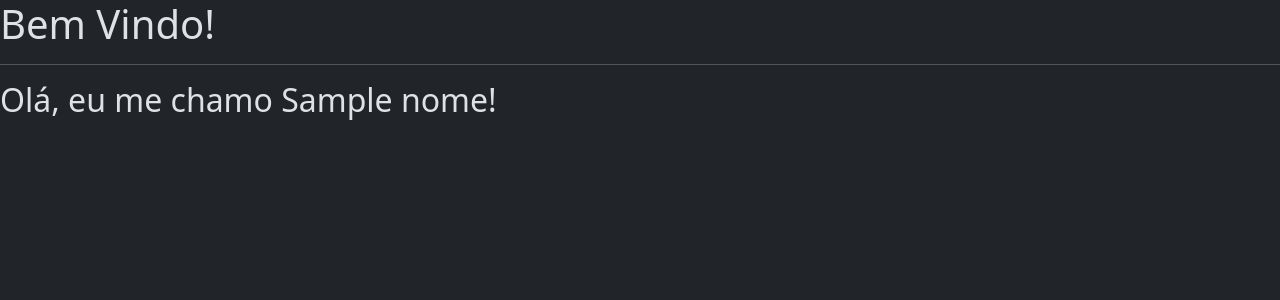
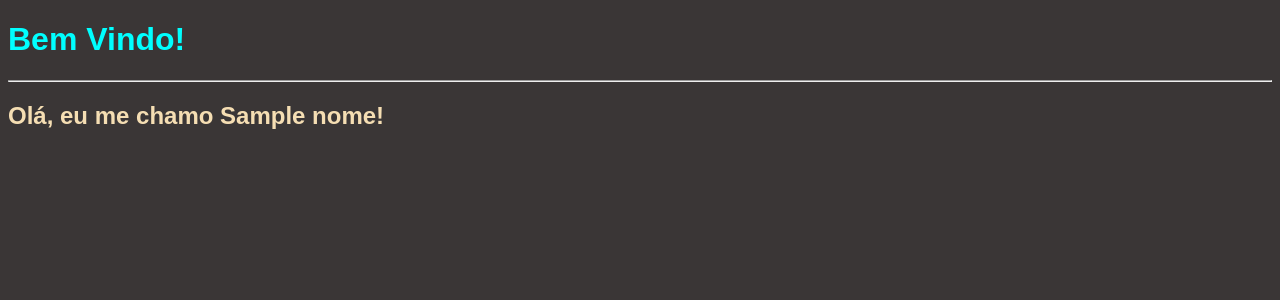
Before and after one commit to TiagoAlbuquerqueSantos/Django-Web-Aplication, a Django app: template home/templates/home.html in a window 1280 px wide. Shown: the top 300 px of the page. Run offline with Django 5.2, Linux system fonts and the light colour scheme; the template is opened without the code that fills it: most values are stand-ins (such as "Sample title", 1, 10 or a date in 2020).

Commit message:
Estilização
Foi criado um arquivo css para estilizar a página.

```diff
--- a/home/templates/home.html
+++ b/home/templates/home.html
@@ -1,15 +1,16 @@
+{% load static %}
+
 <!doctype html>
 <html lang="pt-br" data-bs-theme="dark">
   <head>
     <meta charset="utf-8">
     <meta name="viewport" content="width=device-width, initial-scale=1">
     <title>Home Page</title>
-    <link href="https://cdn.jsdelivr.net/npm/bootstrap@5.3.7/dist/css/bootstrap.min.css" rel="stylesheet" integrity="sha384-LN+7fdVzj6u52u30Kp6M/trliBMCMKTyK833zpbD+pXdCLuTusPj697FH4R/5mcr" crossorigin="anonymous">
-  </head>
+    <link rel="stylesheet" href="{% static 'home/styles/home.css'%}">
+</head>
   <body>
     <h1>Bem Vindo!</h1>
     <hr>
     <h2>Olá, eu me chamo {{nome}}!</h2>
-    <script src="https://cdn.jsdelivr.net/npm/bootstrap@5.3.7/dist/js/bootstrap.bundle.min.js" integrity="sha384-ndDqU0Gzau9qJ1lfW4pNLlhNTkCfHzAVBReH9diLvGRem5+R9g2FzA8ZGN954O5Q" crossorigin="anonymous"></script>
   </body>
 </html>
--- a/primeiro_projeto/settings.py
+++ b/primeiro_projeto/settings.py
@@ -117,7 +117,7 @@ USE_TZ = True
 # https://docs.djangoproject.com/en/5.2/howto/static-files/
 
 STATIC_URL = 'static/'
-STATIC_FILES_DIRS = [os.path.join(BASE_DIR, 'templates/static')]
+STATICFILES_DIRS = [os.path.join(BASE_DIR, 'templates/static')]
 
 # Default primary key field type
 # https://docs.djangoproject.com/en/5.2/ref/settings/#default-auto-field
--- /dev/null
+++ b/templates/static/home/styles/home.css
@@ -0,0 +1,14 @@
+
+
+body {
+    background-color: rgb(58, 54, 54);
+    font-family: Arial, Helvetica, sans-serif;
+}
+
+h1 {
+    color: aqua;
+}
+
+h2 {
+    color: wheat;
+}
```
